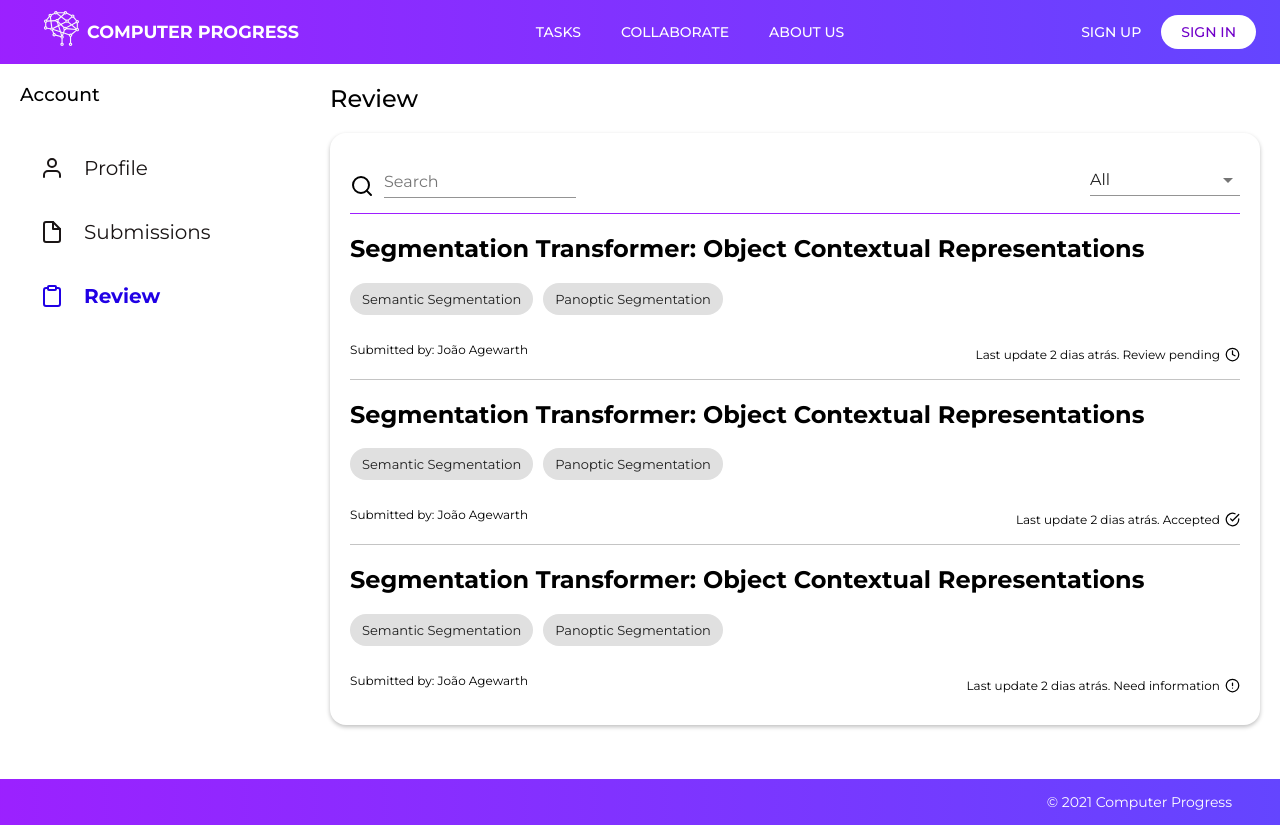
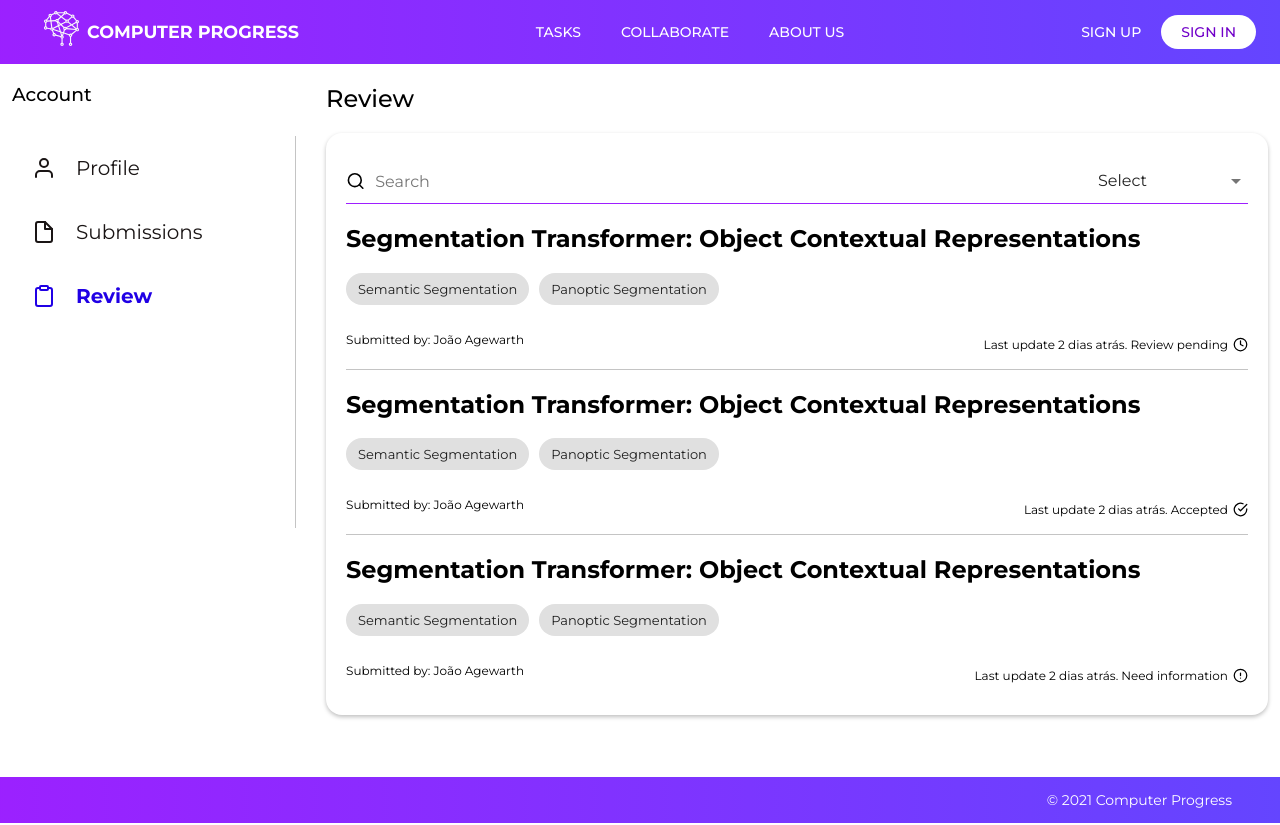
Before and after one commit to Computer-Progress/computerprogress.com, a Next.js app: page /papers/review in a window 1280 px wide. Built offline with nearby package versions, Linux system fonts and the light colour scheme.

Commit message:
ajustes telas de submission e review
Signed-off-by: Guilherme Banci <guibanci@gmail.com>

```diff
--- a/components/Submissions/index.js
+++ b/components/Submissions/index.js
@@ -1,9 +1,8 @@
 import Link from "next/link";
 import React from "react";
-import { Wrapper, SearchWrapper, Separator, Image, Input, Header } from "./styles";
-import { Select, MenuItem } from '@material-ui/core'
+import { Wrapper, SearchWrapper, Separator, Image, Input, Header, SearchIcon, Selector } from "./styles";
+import { MenuItem } from '@material-ui/core'
 import Submission from "./Submission";
-import * as Icon from 'react-feather';
 
 export default function ({ papers }) {
   const [age, setAge] = React.useState(10);
@@ -15,22 +14,18 @@ export default function ({ papers }) {
   return (
     <Wrapper>
       <Header>
-        <SearchWrapper>
           {/* <Image src={item.image} /> */}
-          <Icon.Search />
-          <Input label="Search" />
-        </SearchWrapper>
-        <Select
-          labelId="demo-simple-select-label"
-          id="demo-simple-select"
+        <SearchIcon />
+        <Input label="Search" />
+        <Selector
           value={age}
           onChange={handleChange}
-          style={{ minWidth: 150 }}
+          InputProps={{ disableUnderline: true }}
         >
-          <MenuItem value={10}>All</MenuItem>
+          <MenuItem value={10}>Select</MenuItem>
           <MenuItem value={20}>Twenty</MenuItem>
           <MenuItem value={30}>Thirty</MenuItem>
-        </Select>
+        </Selector>
       </Header>
       <Separator blue />
       {papers.map((paper, index) => (
--- a/components/Submissions/styles.js
+++ b/components/Submissions/styles.js
@@ -1,6 +1,7 @@
 import styled from "styled-components";
-import TextField from '@material-ui/core/TextField';
+import { TextField, Select } from '@material-ui/core';
 import theme from "../../styles/theme";
+import * as Icon from 'react-feather';
 
 export const Wrapper = styled.div`
   display: flex;
@@ -21,7 +22,8 @@ export const Separator = styled.div`
 export const SearchWrapper = styled.div`
   display: flex;
   flex-direction: row;
-  align-items: flex-end;
+  align-items: center;
+  justify-content: center;
   padding-bottom: 10px;
 `;
 
@@ -36,16 +38,19 @@ export const Image = styled.img`
   width: 50px;
 `;
 
+export const SearchIcon = styled(Icon.Search)`
+  margin: 12px 10px 0px 0px;
+`
+
 export const Input = styled(TextField).attrs({
   size: "small",
+  fullWidth: true,
+  InputProps: { disableUnderline: true }
+})``
+
+export const Selector = styled(Select).attrs({
+  disableUnderline: true,
 })`
-  border-bottom-widht: 0px !important;
-  margin-left: 10px !important;
-  &&:before {
-    borderBottom: none !important;
-  }
-
-  &&:after {
-    borderBottom: none !important;
-  }
+  min-width: 150px;
+  margin-top: 12px;
 `
--- a/components/UserPageTemplate/index.js
+++ b/components/UserPageTemplate/index.js
@@ -38,6 +38,7 @@ export default function UserPageTemplate({ selectedPage, children }) {
               {!isMobile ? (
                 <h3>Account</h3>
               ) : null}
+              <Menu inside flexDirection={isMobile ? 'row' : 'column'} isMobile={isMobile}>
                 {pages.map((page, index) => (
 
                   <Route href={page.path}>
@@ -50,6 +51,7 @@ export default function UserPageTemplate({ selectedPage, children }) {
                   </Route>
                 ))}
               </Menu>
+            </Menu>
           </GridItem>
           <GridItem xs={12} lg={9}>
             <Box display="flex" flexDirection="column" lg={9}>
--- a/components/UserPageTemplate/styles.js
+++ b/components/UserPageTemplate/styles.js
@@ -14,7 +14,7 @@ export const GridItem = styled(Grid).attrs({
 
 export const MainGrid = styled(Grid).attrs({
   container: true,
-  spacing: 1
+  spacing: 3
 })`
   margin-bottom: 50px !important;
 `
@@ -47,10 +47,11 @@ export const Path = styled.div`
 
 export const Menu = styled(Box).attrs({
   display: "flex",
-  lg: 9,
+  flex: 1,
 })`
-  border-right-width: 1;
-  border-right-color: ${theme.colors.grey};
+  border-right: ${({ inside, isMobile }) => inside && !isMobile ? `1px solid ${theme.colors.grey}` : '0px'};
+  margin-right: ${({ inside }) => inside ? `30px` : '0px'};
+  padding-bottom: ${({ inside, isMobile }) => inside && !isMobile ? '200px' : '0px'};
 
   h3 {
     margin-bottom: 30px;
```
Lines whose indentation alone changed are shown as unchanged.
